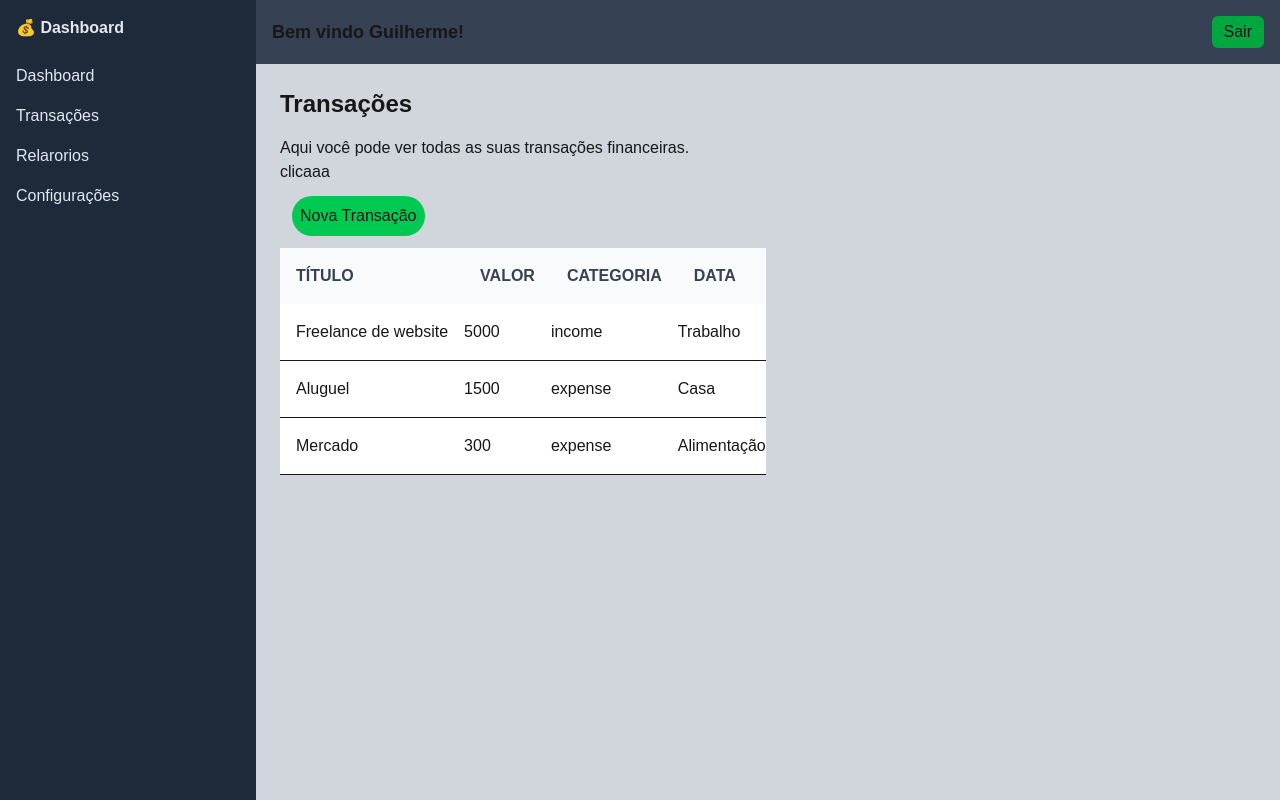
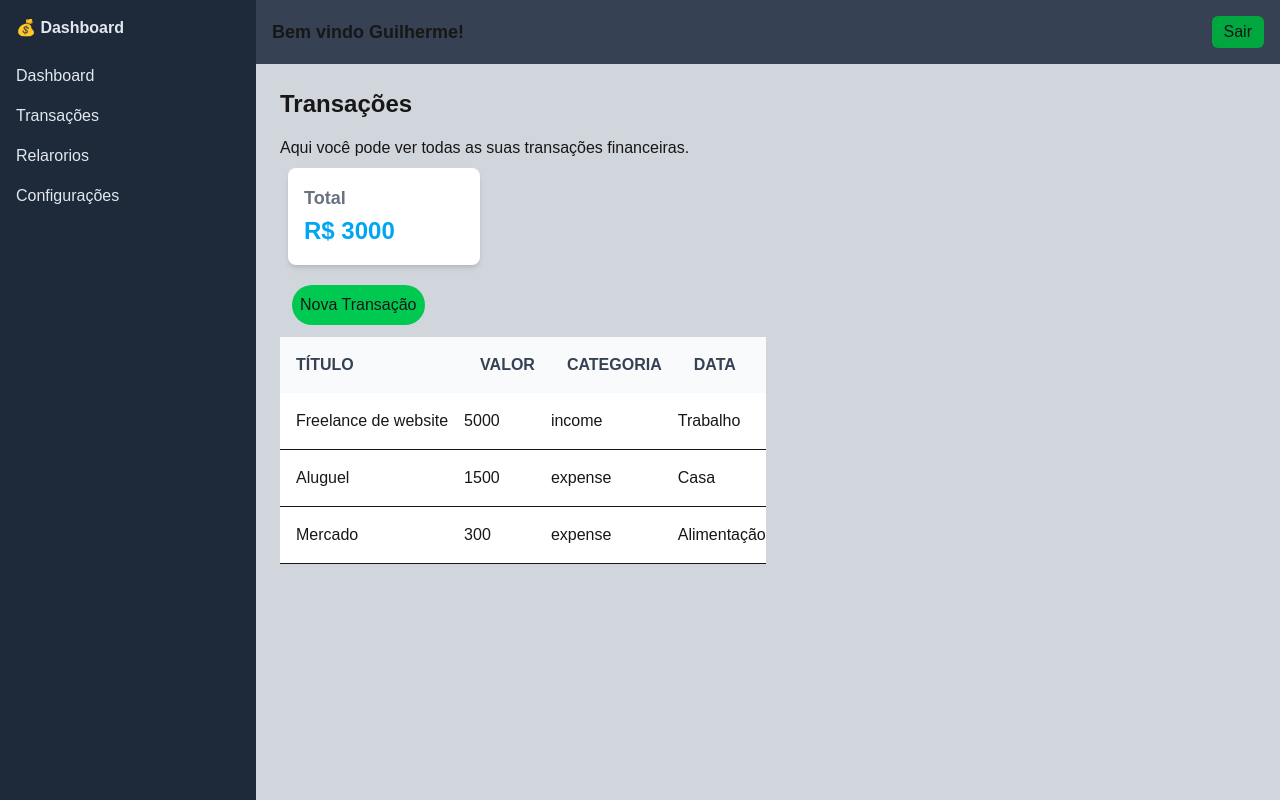
Before and after one commit to Guilherm001/finances, a Next.js app: page /transactions in a window 1280 px wide. Built offline with nearby package versions, Linux system fonts and the light colour scheme.

Commit message:
adicionando total

```diff
--- a/src/components/transations/index.tsx
+++ b/src/components/transations/index.tsx
@@ -1,6 +1,7 @@
 'use client'
 import { useState } from "react";
 import Modal from './modal/index'
+import Cards from "@/components/Home/Cards";
 
 const Lista = ()=>{
 
@@ -44,8 +45,9 @@ const Lista = ()=>{
     return (
 
         <div>
+            <Cards title="Total" value={3000} valueclassName="text-sky-500" />
             <div>
-                <h1>clicaaa</h1>
+
                 <button onClick={() => setIsModalOpen(!isModalOpen)} className="bg-green-500 p-2 rounded-3xl m-3 hover:bg-sky-500 ">Nova Transação</button>
 
                 <Modal isOpen={isModalOpen} />
```
